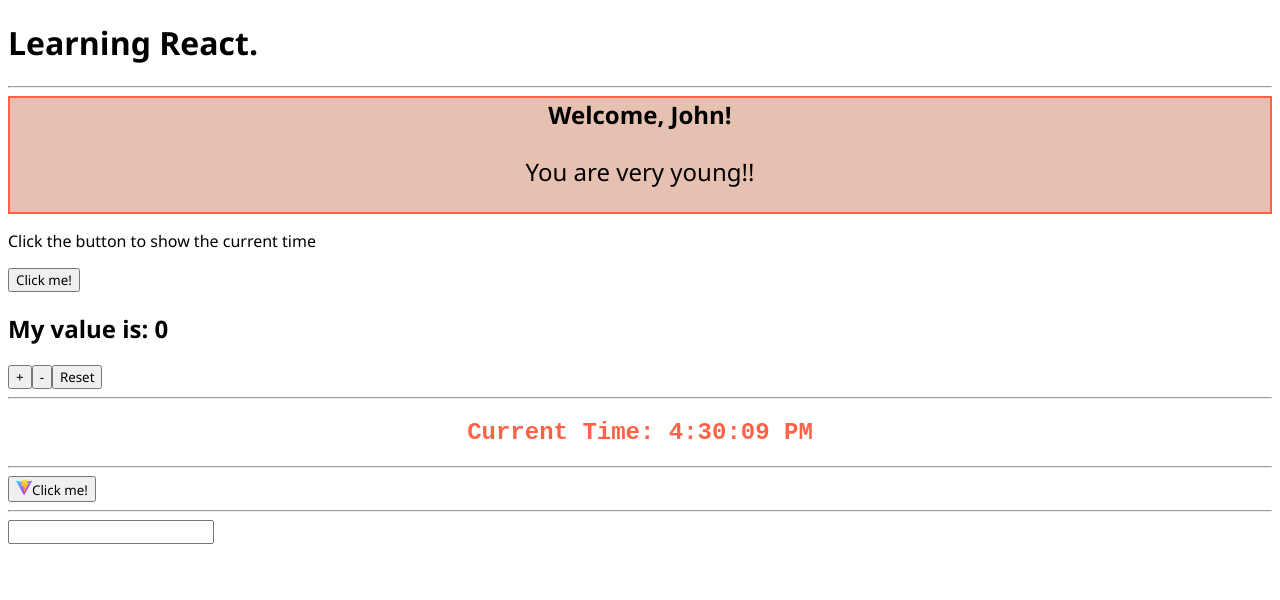
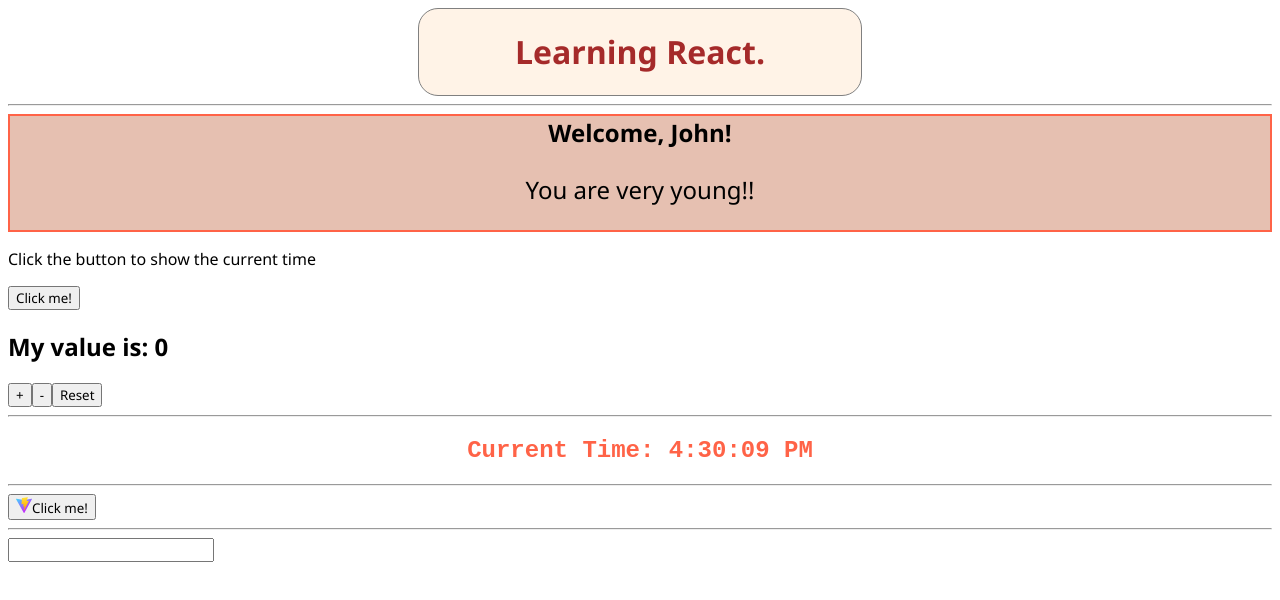
Before and after one commit to Macaicedoa/React, a React (Vite) app in the folder props/: page / in a window 1280 px wide. Shown: the top 600 px of the page. Built offline with nearby package versions, Linux system fonts and the light colour scheme.

Commit message:
Component Composition -1

```diff
--- a/props/src/App.jsx
+++ b/props/src/App.jsx
@@ -5,6 +5,7 @@
 import MouseClicker from "./MouseClicker";
 import MyForm from "./MyForm";
 import { Welcome } from "./Welcome";
+import Container from "./Container";
 
 export function App() {
 
@@ -14,14 +15,10 @@
         alert(`The current time is: ${currentTime.toLocaleTimeString()}`)
     }
 
-
-
     return(
-        <div>
-            <h1>Learning React.</h1>
+        <Container title={<h1>Learning React.</h1>}>
             <hr />
             <Welcome name="John" age={10} />
-
             <AlertClock handler={handleShowCurrentTime}/>
             <Counter initValue = {0} incrementValue={2}/>
             <hr />
@@ -30,6 +27,6 @@
             <MouseClicker />
             <hr />
             <MyForm/>
-        </div>
+        </Container>
     )
 }
--- /dev/null
+++ b/props/src/Container.jsx
@@ -0,0 +1,19 @@
+import { useState } from "react"
+
+function Container({title,children}) {
+
+    const [collapsed,setCollapsed] = useState(false)
+
+    function handleClickToCollapse() {
+        setCollapsed((c)=>!c)
+    }
+
+  return (
+    <div>
+        <div className="title" onClick={handleClickToCollapse}>{title}</div>
+        <div>{!collapsed && children}</div>
+    </div>
+  )
+}
+
+export default Container
--- a/props/src/index.css
+++ b/props/src/index.css
@@ -7,3 +7,13 @@
     text-align: center;
     font-size: x-large;
 }
+.title{
+    cursor: pointer;
+    text-align: center;
+    color: brown;
+    border: 1px solid gray;
+    width: 35%;
+    margin: 0 auto;
+    background-color: rgb(255, 243, 231);
+    border-radius: 20px;
+}
```
